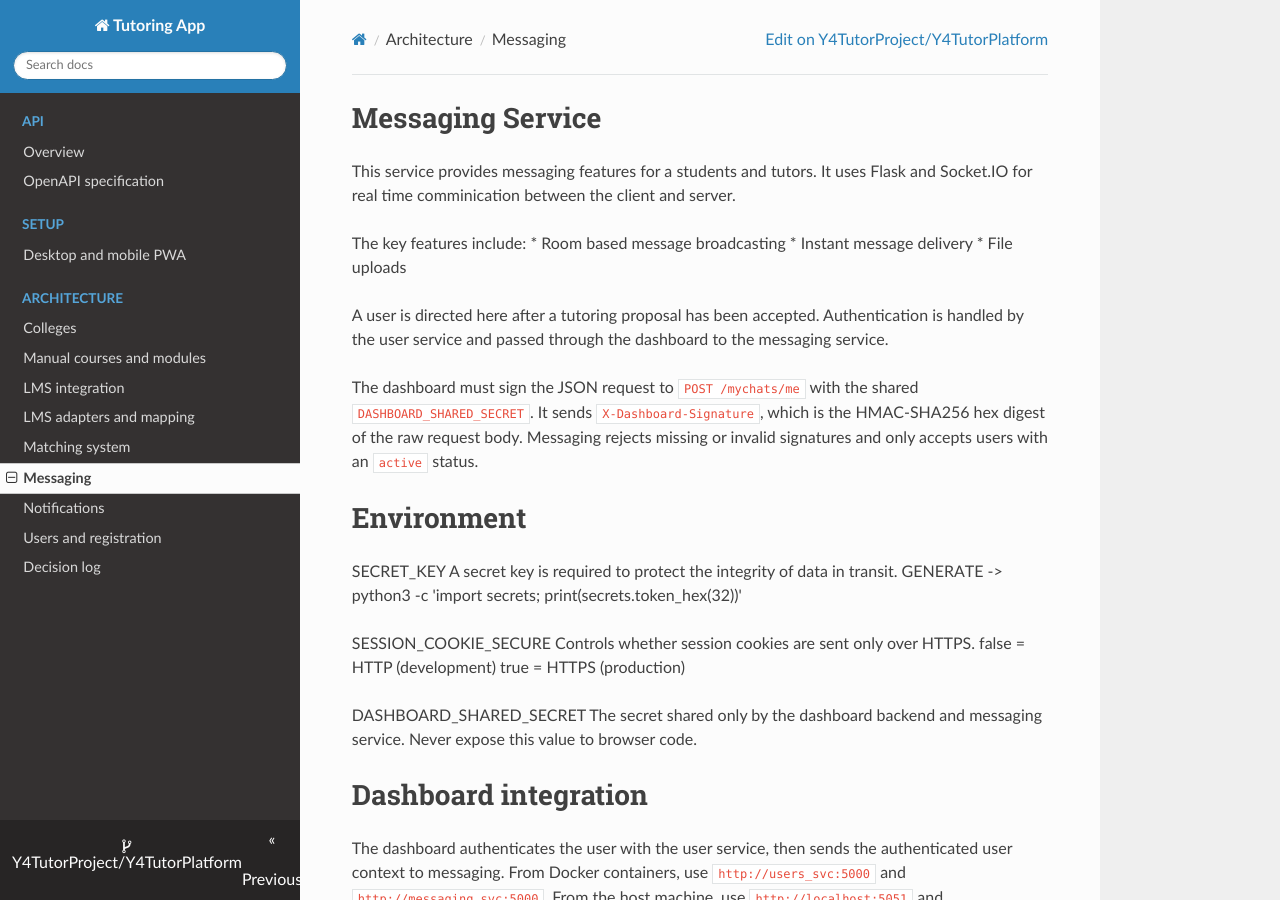
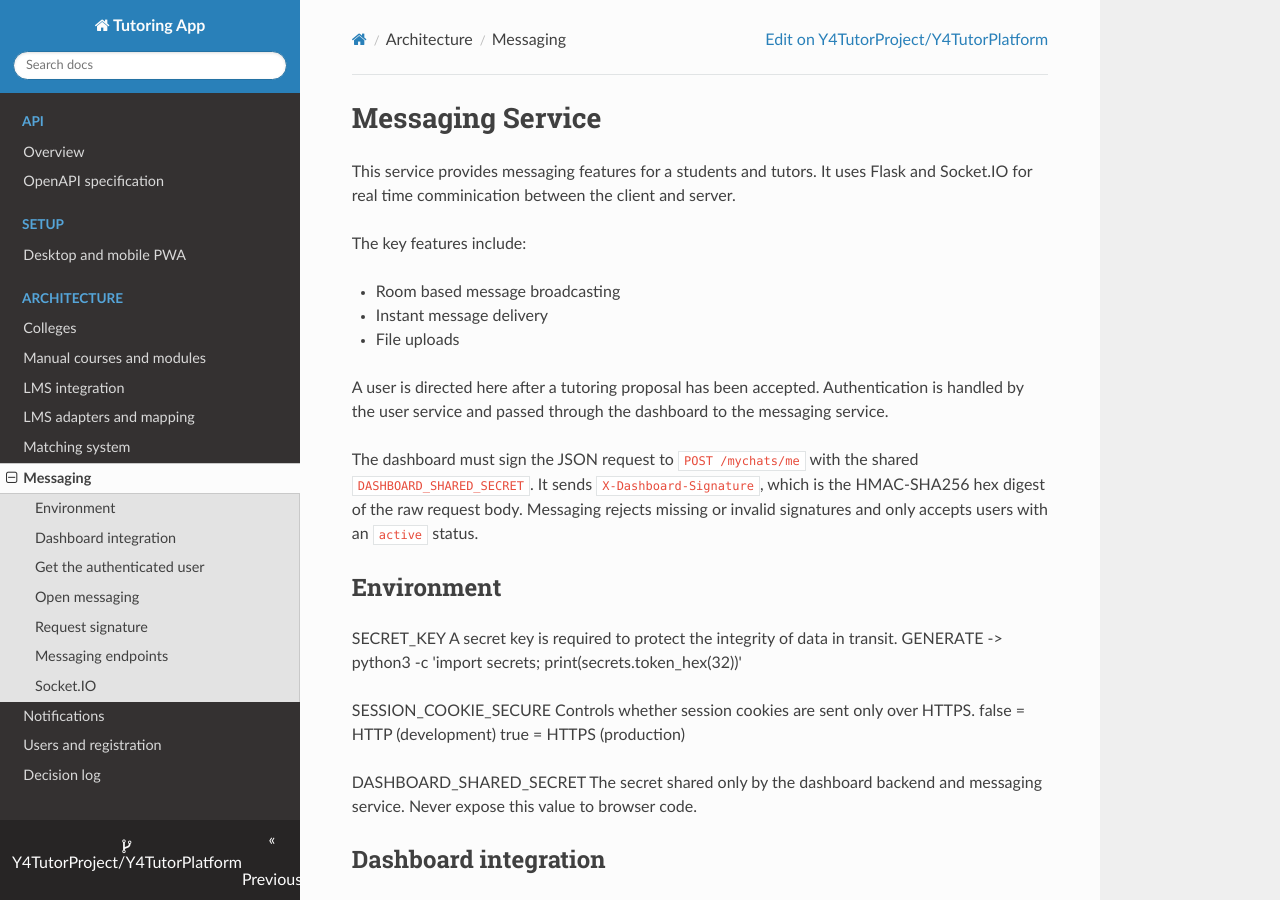
Before and after one commit to Y4TutorProject/Y4TutorPlatform, an MkDocs documentation site: the page built from docs/architecture/messaging.md, in a window 1280 px wide and 900 px high. Built offline with MkDocs 1.6.1, drawn with Linux system fonts in a browser that asks for light colours; nearby versions of some CDN libraries.

Commit message:
docs: fix formatting in matching and messaging guides

```diff
--- a/docs/architecture/messaging.md
+++ b/docs/architecture/messaging.md
@@ -1,7 +1,9 @@
 # Messaging Service
+
 This service provides messaging features for a students and tutors. It uses Flask and Socket.IO for real time comminication between the client and server.
 
 The key features include:
+
 * Room based message broadcasting
 * Instant message delivery
 * File uploads
@@ -13,7 +15,8 @@ The dashboard must sign the JSON request to `POST /mychats/me` with the shared
 HMAC-SHA256 hex digest of the raw request body. Messaging rejects missing or
 invalid signatures and only accepts users with an `active` status.
 
-# Environment
+## Environment
+
 SECRET_KEY
 A secret key is required to protect the integrity of data in transit.
 GENERATE -> python3 -c 'import secrets; print(secrets.token_hex(32))'
@@ -27,7 +30,7 @@ DASHBOARD_SHARED_SECRET
 The secret shared only by the dashboard backend and messaging service. Never
 expose this value to browser code.
 
-# Dashboard integration
+## Dashboard integration
 
 The dashboard authenticates the user with the user service, then sends the
 authenticated user context to messaging. From Docker containers, use
```
Also changed, not shown: docs/architecture/notifications.md (+3 -6 lines), docs/architecture/matching-system.md (line endings or trailing spaces).
